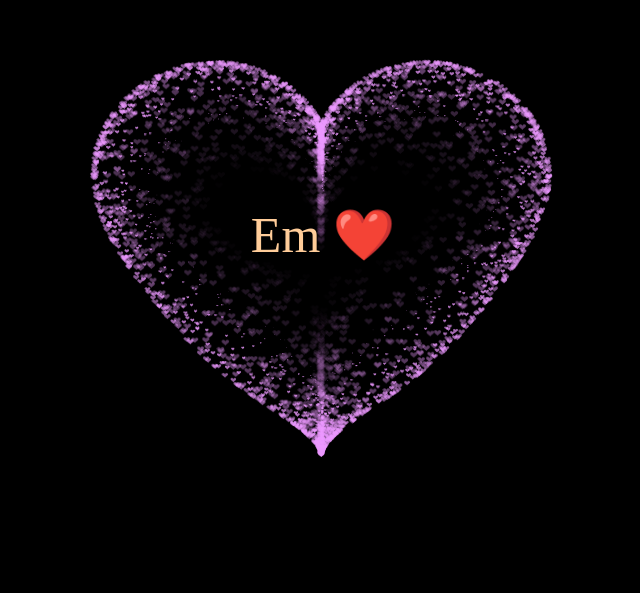
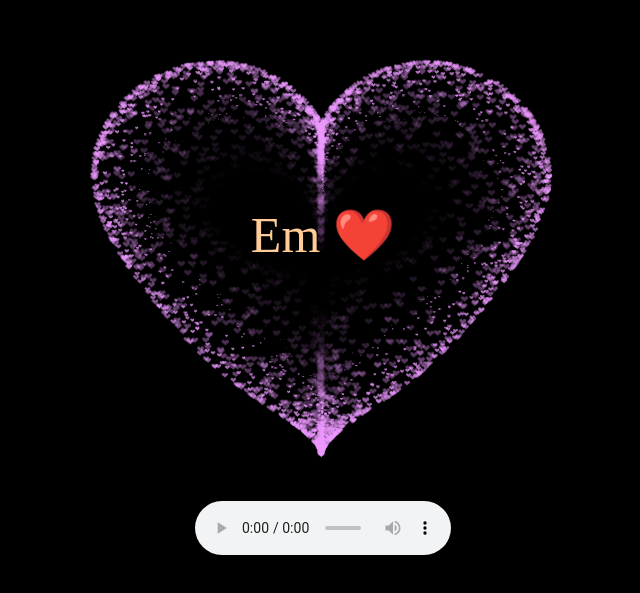
Before and after one commit to marcustrng/ForMyLove, a React (Vite) app: page / in a window 1280 px wide. Shown: the part 141-734 px from the top of the page, without its empty margins (317-957 px from the left). Built offline with nearby package versions, Linux system fonts and the light colour scheme.

Commit message:
Init a gift for my love

```diff
--- a/src/App.jsx
+++ b/src/App.jsx
@@ -312,23 +312,15 @@ function App() {
           <label>Em ❤️</label>
         </div>
         {/*<audio src="/VeDayNhe.mp3" autoPlay loop/>*/}
-        {/*<audio src="/VeDayNhe.mp3" autoPlay loop/>*/}
-        <iframe
-            src="/VeDayNhe.mp3"
-            allow='autoplay; encrypted-media; accelerometer; gyroscope; picture-in-picture'
-            allowFullScreen
-            title='video'
-            style={{
-              position: "absolute",
-              left: `calc(50% + ${textPosition.x}px)`,
-              top: `calc(47% - ${textPosition.y}px)`,
-              transform: "translate(-50%, -50%)",
-              width: "80%",
-              height : "80%",
-              visibility: "hidden",
-              zIndex: 0
-            }}
-        />
+        <audio controls src="/VeDayNhe.mp3" autoPlay loop style={{
+          position: "absolute",
+          left: `calc(50% + ${textPosition.x}px)`,
+          top: `calc(47% - ${textPosition.y}px)`,
+          transform: "translate(-50%, -50%)",
+          width: "20%",
+          height : "80%",
+          zIndex: 2
+        }}/>
 
         <canvas id="pinkboard">
           <canvas id="pinkboard">
```
